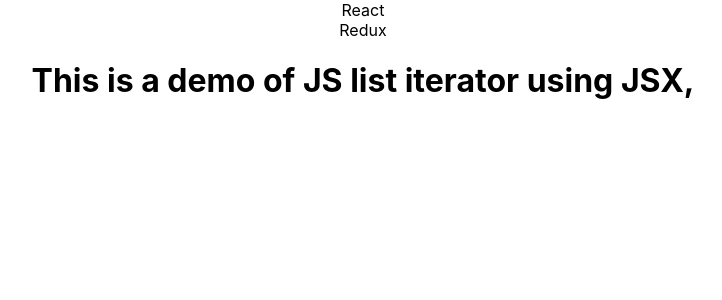
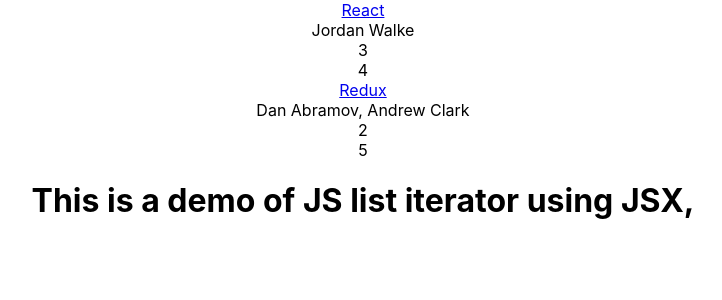
Before and after one commit to Tarun047/LearnReact, a React (Create React App) app: page / in a window 1280 px wide. Shown: the top 300 px of the page, without its empty margins (277-999 px from the left). Built offline with nearby package versions, Linux system fonts and the light colour scheme.

Commit message:
Usage of JSX Within JSX, demo of list iterator, syntax to display list of dicts

```diff
--- a/src/App.js
+++ b/src/App.js
@@ -23,7 +23,13 @@
     return (
       <div className="App">
       {list.map(function(item){
-        return <div>{item.title}</div>;
+        return (
+          <div key={item.objectId}>
+          <span><a href={item.url}>{item.title}</a></span>
+          <br/><span>{item.author}</span><br/>
+          <span>{item.num_comments}</span><br/>
+          <span>{item.points}</span>
+          </div>);
       })}
       </div>
     );
```
